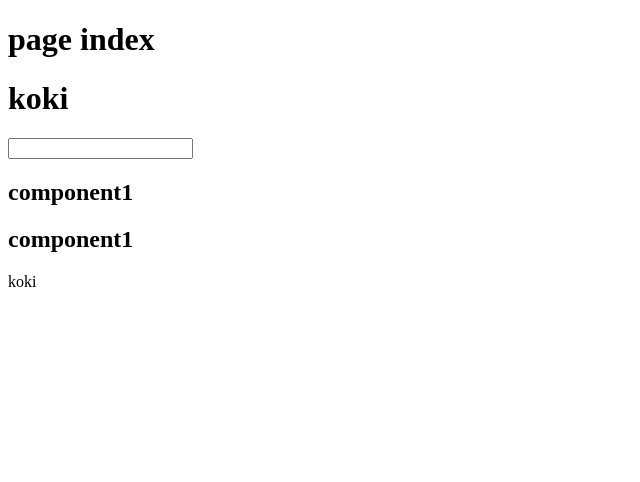
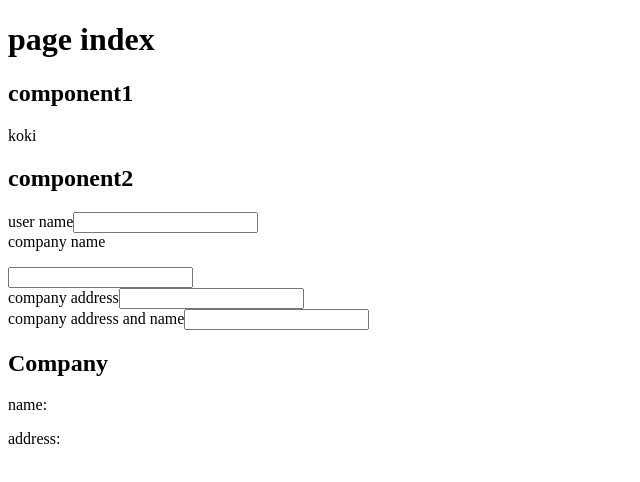
Before and after one commit to NagaiKoki/lelele, a Next.js app in the folder apps/todos/: page / in a window 1280 px wide. Shown: the top 482 px of the page, without its empty margins (0-640 px from the left). Built offline with nearby package versions, Linux system fonts and the light colour scheme.

Commit message:
chore: todos pages

```diff
--- a/apps/todos/src/components/Component1.tsx
+++ b/apps/todos/src/components/Component1.tsx
@@ -1,5 +1,5 @@
 import { useLelele } from "lelele/src";
-import { userAtom } from "../pages";
+import { userAtom } from "@/store/user";
 
 export const Component1 = () => {
   const { state } = useLelele(userAtom);
--- /dev/null
+++ b/apps/todos/src/components/Component2.tsx
@@ -0,0 +1,45 @@
+import { Component1 } from "@/components/Component1";
+import { companyAtom } from "@/store/company";
+import { userAtom } from "@/store/user";
+import { useLelele } from "lelele/src";
+
+export function Component2() {
+  // const { onChangeName } = useLelele(userAtom);
+  const {
+    state,
+    onChangeName: onChangeCompanyName,
+    onChangeAddress,
+    onChangeNameAndAddress,
+  } = useLelele(companyAtom);
+  const { onChangeName } = useLelele(userAtom);
+
+  return (
+    <div>
+      <h2>component2</h2>
+      <div>
+        <label>user name</label>
+        <input onChange={(v) => onChangeName(v.target.value, 100)} />
+      </div>
+      <div>
+        <label>company name</label>
+        <p>{state.name}</p>
+        <input onChange={(v) => onChangeCompanyName(v.target.value)} />
+      </div>
+      <div>
+        <label>company address</label>
+        <input onChange={(v) => onChangeAddress(v.target.value)} />
+      </div>
+      <div>
+        <label>company address and name</label>
+        <input
+          onChange={(v) =>
+            onChangeNameAndAddress(
+              v.target.value,
+              `${v.target.value}+${v.target.value}`,
+            )
+          }
+        />
+      </div>
+    </div>
+  );
+}
--- /dev/null
+++ b/apps/todos/src/components/Component3.tsx
@@ -0,0 +1,14 @@
+import { companyAtom } from "@/store/company";
+import { useLelele } from "lelele/src";
+
+export const Component3 = () => {
+  const { state } = useLelele(companyAtom);
+
+  return (
+    <div>
+      <h2>Company</h2>
+      <p>name: {state.name}</p>
+      <p>address: {state.address}</p>
+    </div>
+  );
+};
--- a/apps/todos/src/pages/index.tsx
+++ b/apps/todos/src/pages/index.tsx
@@ -1,35 +1,14 @@
 import { Component1 } from "@/components/Component1";
-import { useLelele } from "lelele/src";
-import { atom } from "lelele/src/atom";
-
-export const userAtom = atom({
-  key: "user",
-  initialState: {
-    name: "koki",
-    age: 100,
-  },
-  stateUpdate: (state) => ({
-    onChangeName: (name: string, age: number) => {
-      return {
-        ...state,
-        name,
-        age,
-      };
-    },
-  }),
-});
+import { Component2 } from "@/components/Component2";
+import { Component3 } from "@/components/Component3";
 
 export default function Lelele() {
-  const { state, onChangeName } = useLelele(userAtom);
-
   return (
     <div>
       <h1>page index</h1>
-      <h1>{state.name}</h1>
-      <input onChange={(v) => onChangeName(v.target.value, 100)} />
-
-      <h2>component1</h2>
       <Component1 />
+      <Component2 />
+      <Component3 />
     </div>
   );
 }
--- /dev/null
+++ b/apps/todos/src/store/company.ts
@@ -0,0 +1,30 @@
+import { atom } from "lelele/src/atom";
+
+export const companyAtom = atom({
+  key: "company",
+  initialState: {
+    name: "",
+    address: "",
+  },
+  stateUpdate: {
+    onChangeName: (currentState, name: string) => {
+      return {
+        ...currentState,
+        name,
+      };
+    },
+    onChangeAddress: (currentState, address: string) => {
+      return {
+        ...currentState,
+        address,
+      };
+    },
+    onChangeNameAndAddress: (currentState, name: string, address: string) => {
+      return {
+        ...currentState,
+        name,
+        address,
+      };
+    },
+  },
+});
--- /dev/null
+++ b/apps/todos/src/store/user.ts
@@ -0,0 +1,18 @@
+import { atom } from "lelele/src/atom";
+
+export const userAtom = atom({
+  key: "user",
+  initialState: {
+    name: "koki",
+    age: 100,
+  },
+  stateUpdate: {
+    onChangeName: (currentState, name: string, age: number) => {
+      return {
+        ...currentState,
+        name,
+        age,
+      };
+    },
+  },
+});
```
